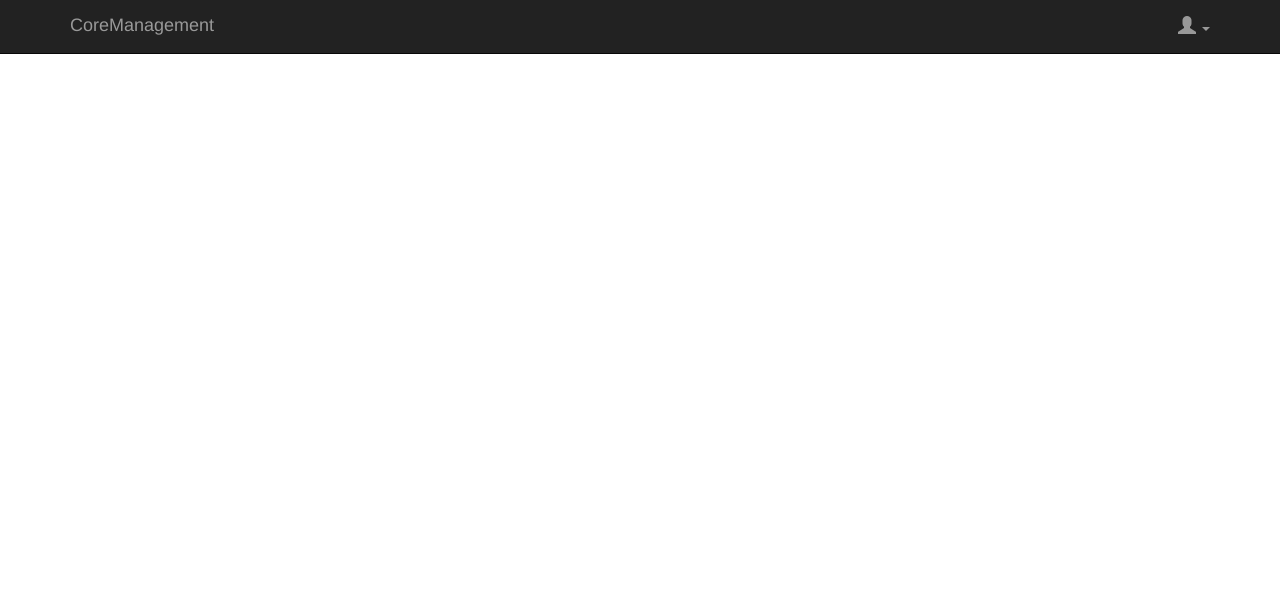
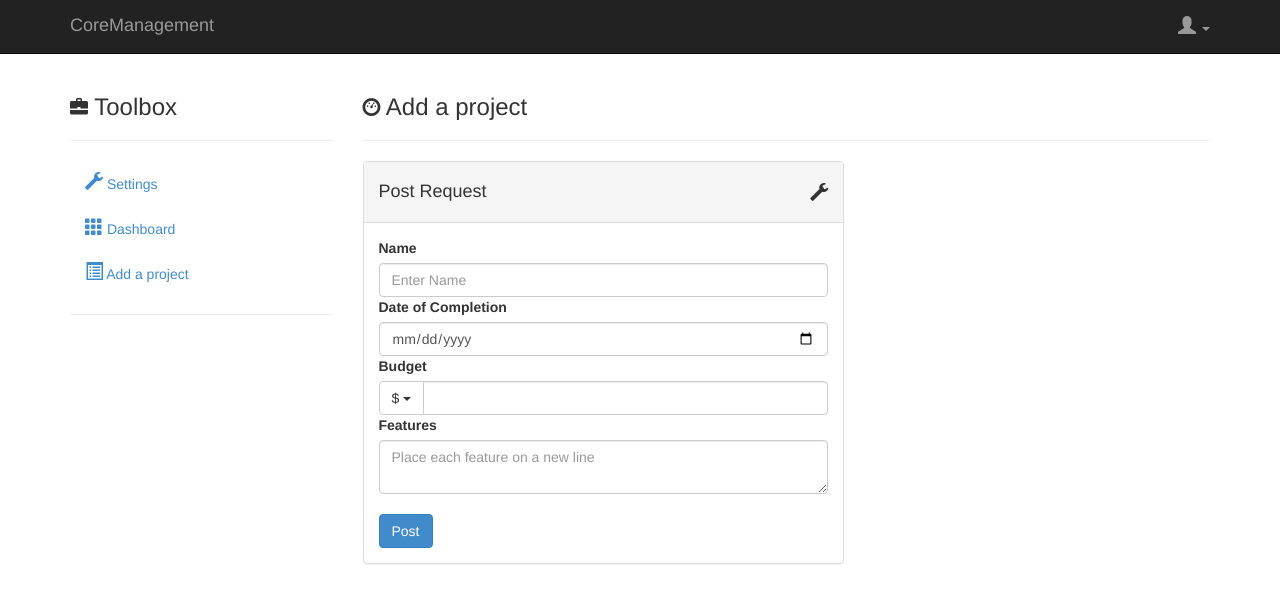
Before and after one commit to pillows/CoreManagement, a Flask app: page /add/ in a window 1280 px wide. Shown: the top 603 px of the page. Run offline with Flask 2, Linux system fonts and the light colour scheme; some libraries are stand-ins or nearby versions.

Commit message:
The add project page should be done

```diff
--- a/templates/add.html
+++ b/templates/add.html
@@ -1,4 +1,92 @@
 {% extends "base.html" %}
 {% block content %}
-
+<div class="container">
+<!-- upper section -->
+<div class="row">
+    <div class="col-sm-3">
+        <!-- left -->
+        <h3><i class="glyphicon glyphicon-briefcase"></i> Toolbox</h3>
+        <hr>
+        <ul class="nav nav-stacked">
+            <li><a href="javascript:;"><i class="glyphicon glyphicon-wrench"></i> Settings</a></li>
+            <li><a href="javascript:;"><i class="glyphicon glyphicon-th"></i> Dashboard</a></li>
+            <li><a href="javascript:;"><i class="glyphicon glyphicon-list-alt"></i> Add a project</a></li>
+        </ul>
+        <hr>
+    </div>
+    <!-- /span-3 -->
+    <div class="col-sm-9">
+        <!-- column 2 -->
+        <h3><i class="glyphicon glyphicon-dashboard"></i> Add a project</h3>
+        <hr>
+        <div class="row">
+            <!-- center left-->
+            <div class="col-md-7">
+                <div class="panel panel-default">
+                    <div class="panel-heading">
+                        <div class="panel-title">
+                            <i class="glyphicon glyphicon-wrench pull-right"></i>
+                            <h4>Post Request</h4>
+                        </div>
+                    </div>
+                    <div class="panel-body" method="post">
+                        <form class="form form-vertical">
+                            <div class="control-group">
+                                <label>Name</label>
+                                <div class="controls">
+                                    <input type="text" class="form-control" placeholder="Enter Name" name="name">
+                                </div>
+                            </div>
+                            <div class="control-group">
+                                <label>Date of Completion</label>
+                                <div class="controls">
+                                    <input type="date" class="form-control" placeholder="Date of Completion" name="date">
+                                </div>
+                            </div>
+                            <div class="control-group">
+                                <label>Budget</label>
+                                <div class="controls">
+                                    <div class="input-group">
+                                        <div class="input-group-btn">
+                                            <button type="button" class="btn btn-default dropdown-toggle" data-toggle="dropdown">$ <span class="caret"></span></button>
+                                            <ul class="dropdown-menu" role="menu">
+                                                <li><a href="#">&#8364;</a></li>
+                                            </ul>
+                                        </div>
+                                        <!-- /btn-group -->
+                                        <input type="text" class="form-control">
+                                    </div>
+                                </div>
+                                <div class="control-group">
+                                    <label>Features</label>
+                                    <div class="controls">
+                                        <textarea class="form-control" name="features" placeholder="Place each feature on a new line"></textarea>
+                                    </div>
+                                </div>
+                                <div class="control-group">
+                                    <label></label>
+                                    <div class="controls">
+                                        <button type="submit" class="btn btn-primary">
+                                        Post
+                                        </button>
+                                    </div>
+                                </div>
+                        </form>
+                        </div><!--/panel content-->
+                    </div>
+                    <!--/panel-->
+                </div>
+                <!--/col-->
+                <!--center-right-->
+                <!--/col-span-6-->
+            </div>
+            <!--/row-->
+        </div>
+        <!--/col-span-9-->
+    </div>
+    <!--/row-->
+    <!-- /upper section -->
+    <!-- lower section -->
+    <!--/row-->
+</div>
 {% endblock %}
```
